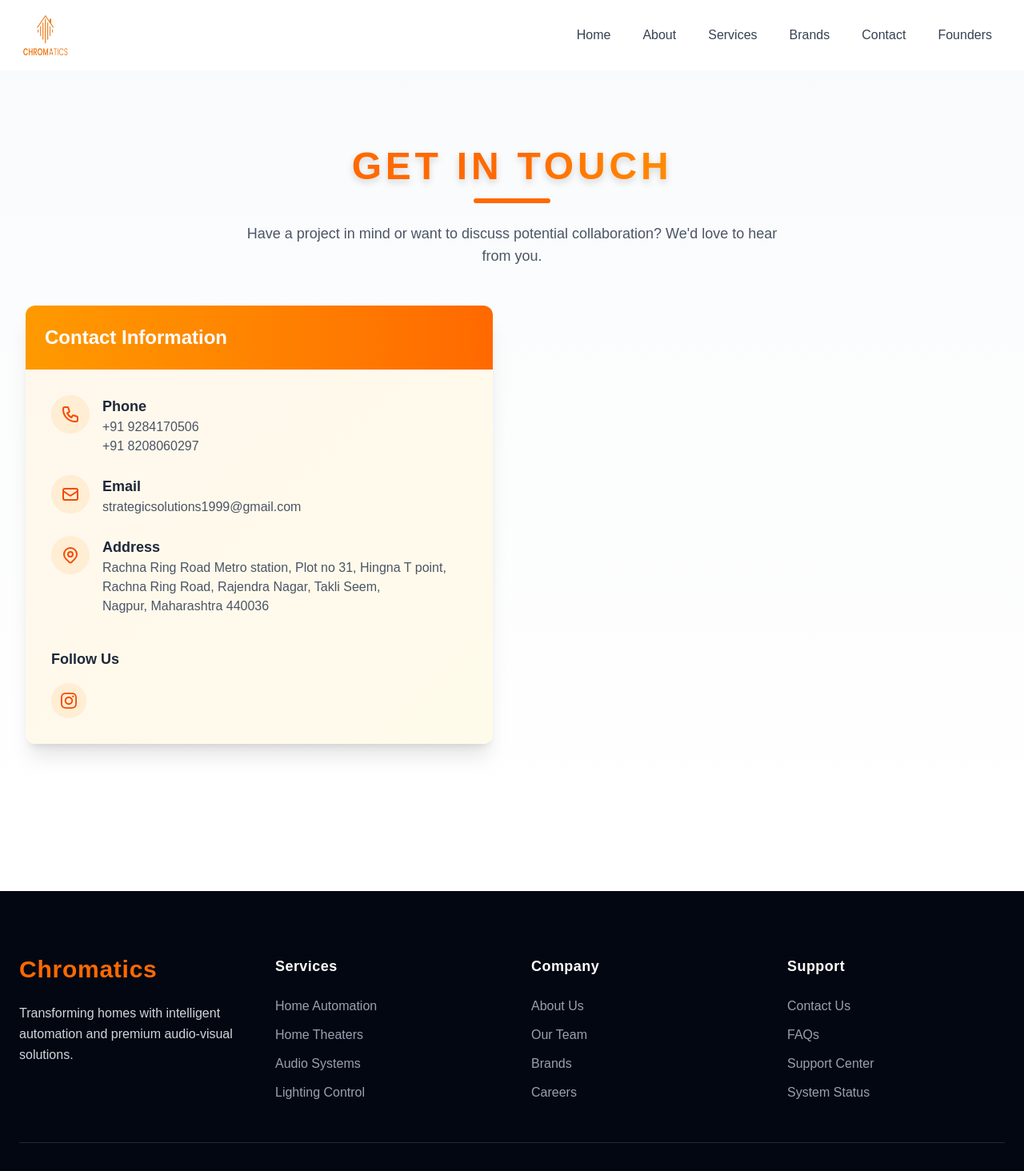
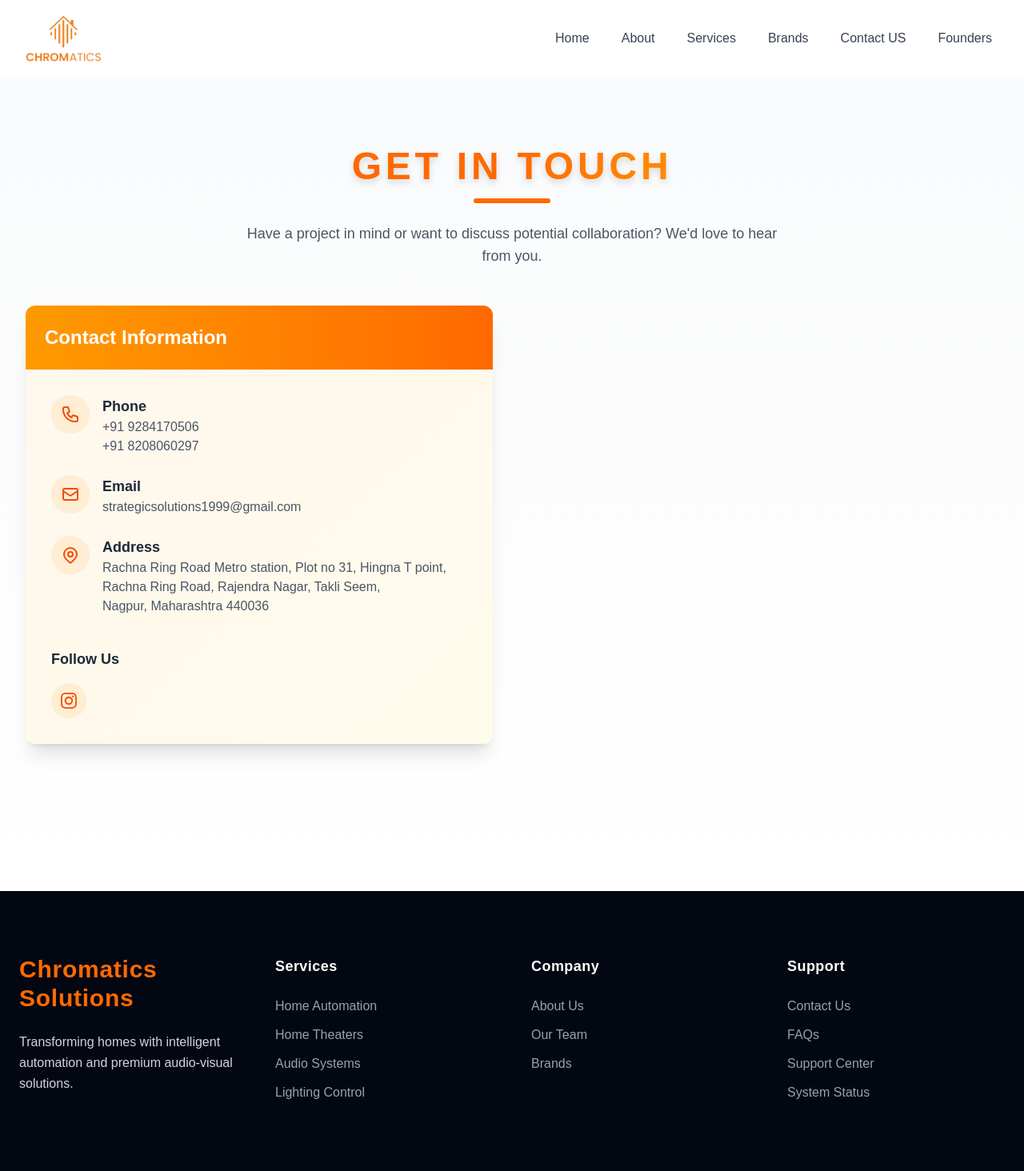
Before and after one commit to ShaileshPanghate/chroomatics_solutions, a Next.js app: page /contact in a window 1280 px wide. Shown: the top 1464 px of the page at 80% size. Built offline with nearby package versions, Linux system fonts and the light colour scheme.

Commit message:
5st commit

```diff
--- a/src/app/components/Footer.js
+++ b/src/app/components/Footer.js
@@ -19,16 +19,15 @@
         { name: "About Us", href: "#about" },
         { name: "Our Team", href: "#founders" },
         { name: "Brands", href: "#brands" },
-        { name: "Careers", href: "#" },
       ],
     },
     {
       title: "Support",
       items: [
-        { name: "Contact Us", href: "#" },
-        { name: "FAQs", href: "#" },
-        { name: "Support Center", href: "#" },
-        { name: "System Status", href: "#" },
+        { name: "Contact Us", href: "./contact" },
+        { name: "FAQs", href: "./contact" },
+        { name: "Support Center", href: "./contact" },
+        { name: "System Status", href: "./contact" },
       ],
     },
   ];
@@ -46,7 +45,7 @@
           >
             <Link href="#home">
               <div className="flex items-center cursor-pointer mb-6">
-                <span className="text-3xl font-extrabold text-orange-500 tracking-wide">Chromatics</span>
+                <span className="text-3xl font-extrabold text-orange-500 tracking-wide">Chromatics Solutions</span>
               </div>
             </Link>
             <p className="mb-6 leading-relaxed">
@@ -61,7 +60,7 @@
                 <motion.a
                   key={i}
                   whileHover={{ y: -3, scale: 1.1 }}
-                  href="#"
+                  href="./#services"
                   className="text-gray-400 hover:text-orange-500 transition"
                 >
                   <svg className="w-6 h-6" fill="currentColor" viewBox="0 0 24 24">
--- a/src/app/components/Header.js
+++ b/src/app/components/Header.js
@@ -16,12 +16,12 @@
   }, []);
 
   const navLinks = [
-    { name: 'Home', href: '#home' },
-    { name: 'About', href: '#about' },
-    { name: 'Services', href: '#services' },
-    { name: 'Brands', href: '#brands' },
-    { name: 'Contact', href: '/contact' },
-    { name: 'Founders', href: '#founders' },
+    { name: 'Home', href: './#home' },
+    { name: 'About', href: './#about' },
+    { name: 'Services', href: './#services' },
+    { name: 'Brands', href: './#brands' },
+    { name: 'Contact US', href: './contact' },
+    { name: 'Founders', href: './#founders' },
   ];
 
   return (
@@ -33,18 +33,19 @@
     >
       <div className="container mx-auto px-4 sm:px-6 flex justify-between items-center">
         {/* Logo - Adjusted for mobile */}
-        <Link href="#home" className="flex items-center">
+        <Link href="./#home">
           <motion.div
             whileHover={{ scale: 1.05 }}
             whileTap={{ scale: 0.95 }}
-            className="flex items-center"
+            className="flex items-center group"
           >
-            <img
-              src='/logo.png'
-              alt="Company Logo"
-              width={80}
-              height={80}
-              className="w-12 h-12 sm:w-16 sm:h-16"
+            <img src='./logo.png' width={108} height={108} />
+            <span className="text-3xl font-bold bg-gradient-to-r from-orange-500 to-amber-600 bg-clip-text text-transparent">
+            </span>
+            <motion.span
+              initial={{ width: 0 }}
+              whileHover={{ width: '100%' }}
+              className="block h-0.5 bg-amber-500 mt-1 transition-all duration-300"
             />
           </motion.div>
         </Link>
--- a/src/app/components/Hero.js
+++ b/src/app/components/Hero.js
@@ -1,6 +1,7 @@
 'use client';
 import { useState, useEffect } from 'react';
 import { motion } from 'framer-motion';
+import Link from 'next/link';
 
 const slides = [
   {
@@ -112,16 +113,25 @@
               whileHover={{ scale: 1.05 }}
               whileTap={{ scale: 0.95 }}
               className="px-8 py-3 bg-gradient-to-r from-orange-500 via-orange-600 to-yellow-500 text-white font-semibold rounded-lg shadow-xl hover:brightness-110 transition-all"
+              onClick={() => {
+                document.getElementById('services')?.scrollIntoView({
+                  behavior: 'smooth'
+                });
+              }}
             >
               Explore Solutions
             </motion.button>
+
+            <Link href="/contact" passHref >
               <motion.button
                 whileHover={{ scale: 1.05 }}
                 whileTap={{ scale: 0.95 }}
-              className="px-8 py-3 bg-transparent border-2 border-orange-400 text-white font-semibold rounded-lg hover:bg-orange-400 hover:text-black transition-colors"
+                className="inline-block px-8 py-3 bg-transparent border-2 border-orange-400 text-white font-semibold rounded-lg hover:bg-orange-400 hover:text-black transition-colors cursor-pointer"
               >
                 Contact Us
               </motion.button>
+            </Link>
+
           </div>
         </motion.div>
 
```
Lines whose indentation alone changed are shown as unchanged.
